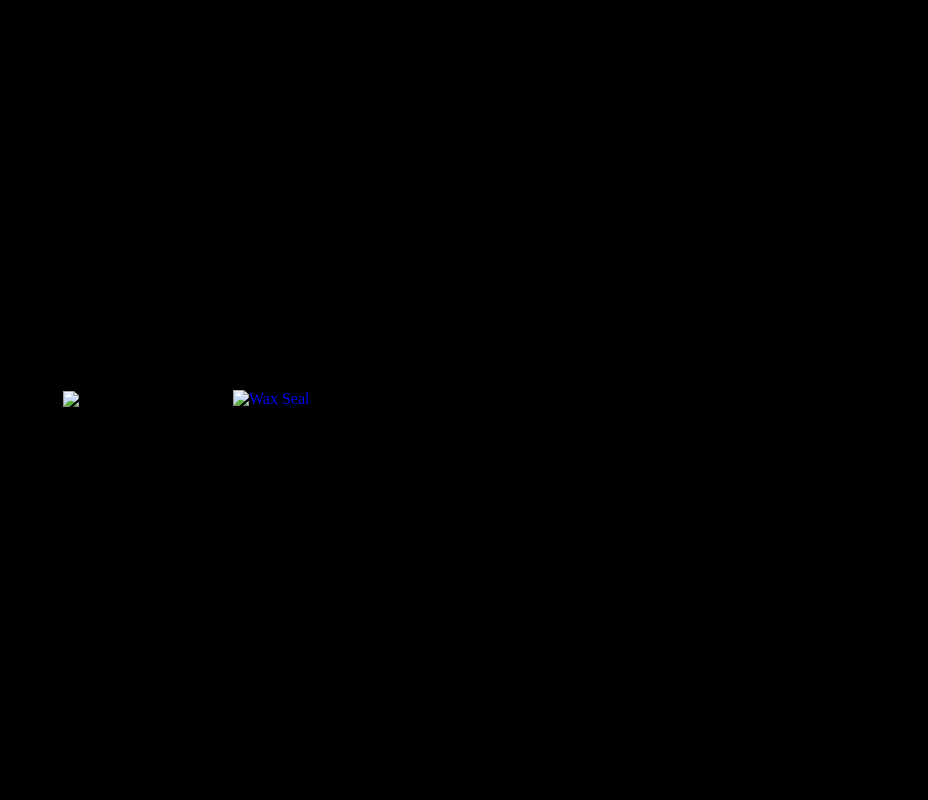
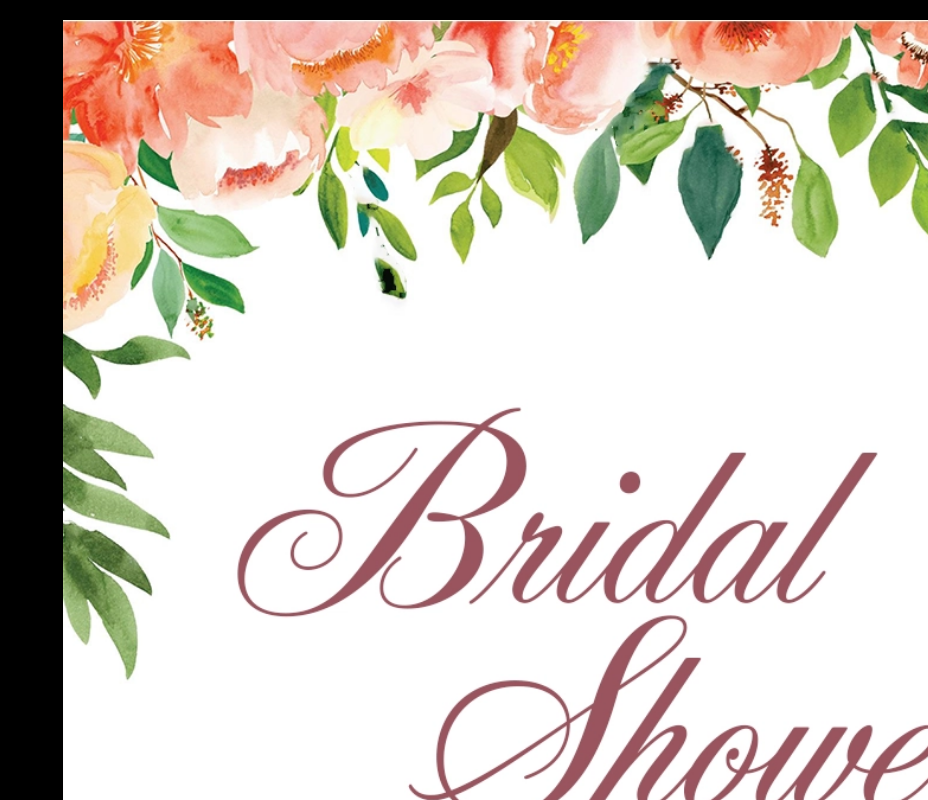
Before and after one commit to bereket6244/trialwedding2, a plain HTML site: page index.html in a window 1280 px wide. Shown: the top 800 px of the page, without its empty margins (352-1280 px from the left). Drawn offline with Linux system fonts and the light colour scheme.

Commit message:
Updated file

```diff
--- a/index.html
+++ b/index.html
@@ -58,11 +58,11 @@
 
 <div class="container">
     <!-- Your full image with envelope -->
-    <img src="bridal_front.png" class="invite-image" alt="Bridal Shower">
+    <img src="bridal_front.webp" class="invite-image" alt="Bridal Shower">
 
     <!-- Wax seal clickable -->
-    <a href="invitation.png">
-        <img src="wax.png" class="wax" alt="Wax Seal">
+    <a href="invitation.webp">
+        <img src="wax.webp" class="wax" alt="Wax Seal">
     </a>
 </div>
 
```
